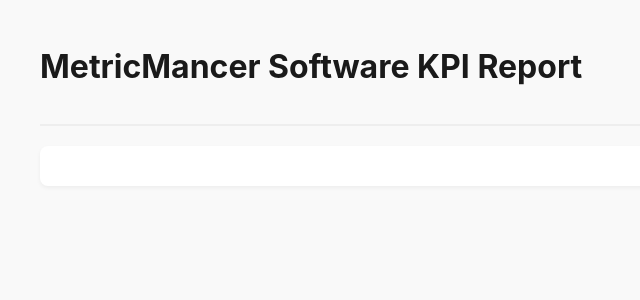
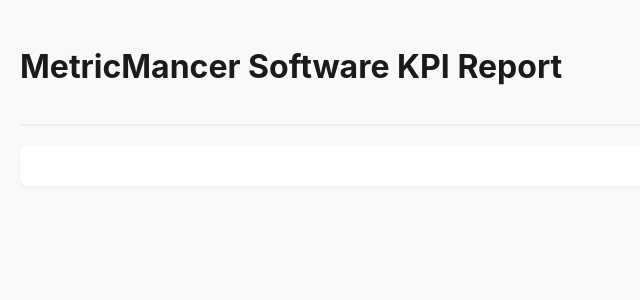
Before and after one commit to CmdrPrompt/MetricMancer, a Python web app: template src/report/templates/base.html in a window 1280 px wide. Shown: the top 300 px of the page, without its empty margins (0-640 px from the left). Run offline with Jinja, Linux system fonts and the light colour scheme; the template is opened without the code that fills it, so the values that code supplies are empty.

Commit message:
Refactor HTML templates to remove fixed max-width and center alignment for improved layout flexibility

```diff
--- a/src/report/templates/base.html
+++ b/src/report/templates/base.html
@@ -9,8 +9,8 @@
             font-family: -apple-system, BlinkMacSystemFont, "Segoe UI", Roboto, "Helvetica Neue", Arial, sans-serif;
             line-height: 1.6;
             color: #333;
-            max-width: 1200px;
-            margin: 0 auto;
+            max-width: none;
+            margin: 0;
             padding: 20px;
             background-color: #f9f9f9;
         }
@@ -27,6 +27,10 @@
             padding: 20px;
             border-radius: 8px;
             box-shadow: 0 2px 4px rgba(0,0,0,0.05);
+            margin-left: 0;
+            margin-right: auto;
+            width: auto;
+            text-align: left;
         }
         nav a {
             margin-right: 15px;
```
Also changed, not shown: test_report_1.html (+6 -2 lines), test_report_2.html (+6 -2 lines).
